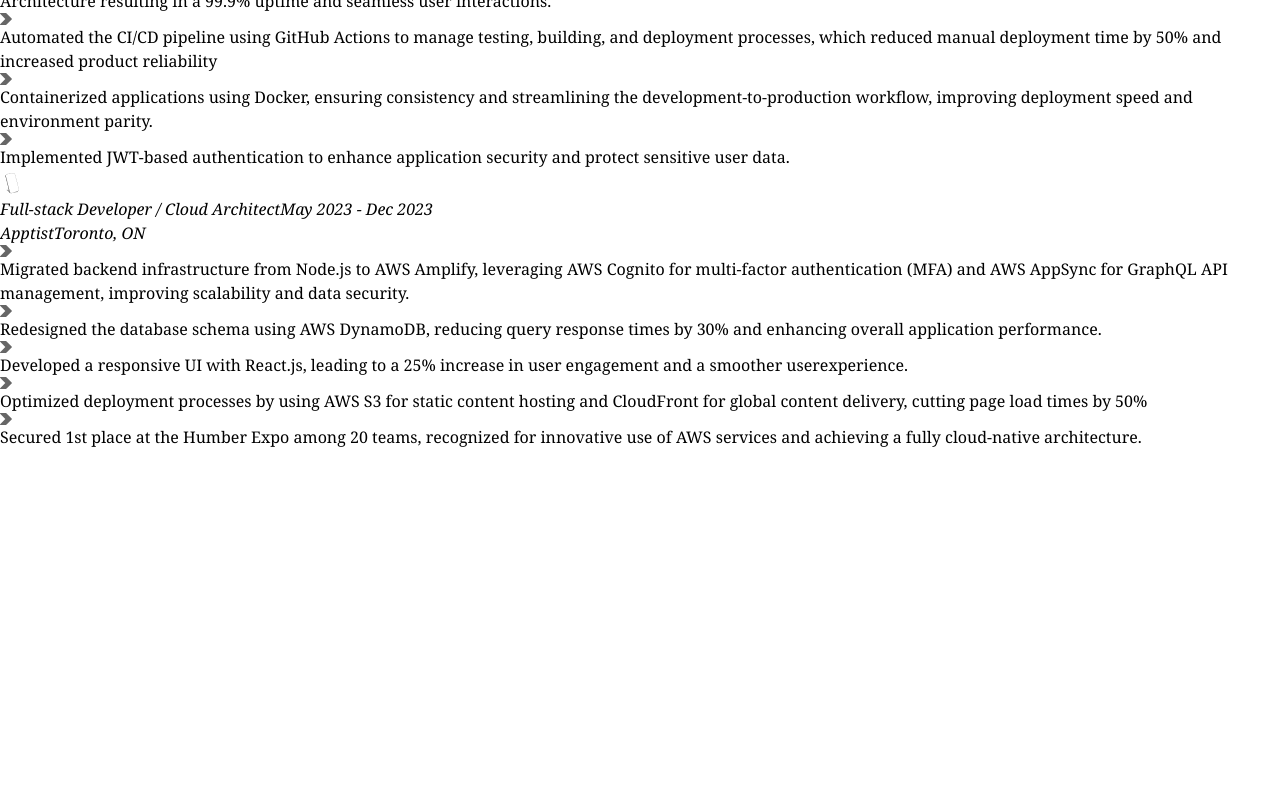
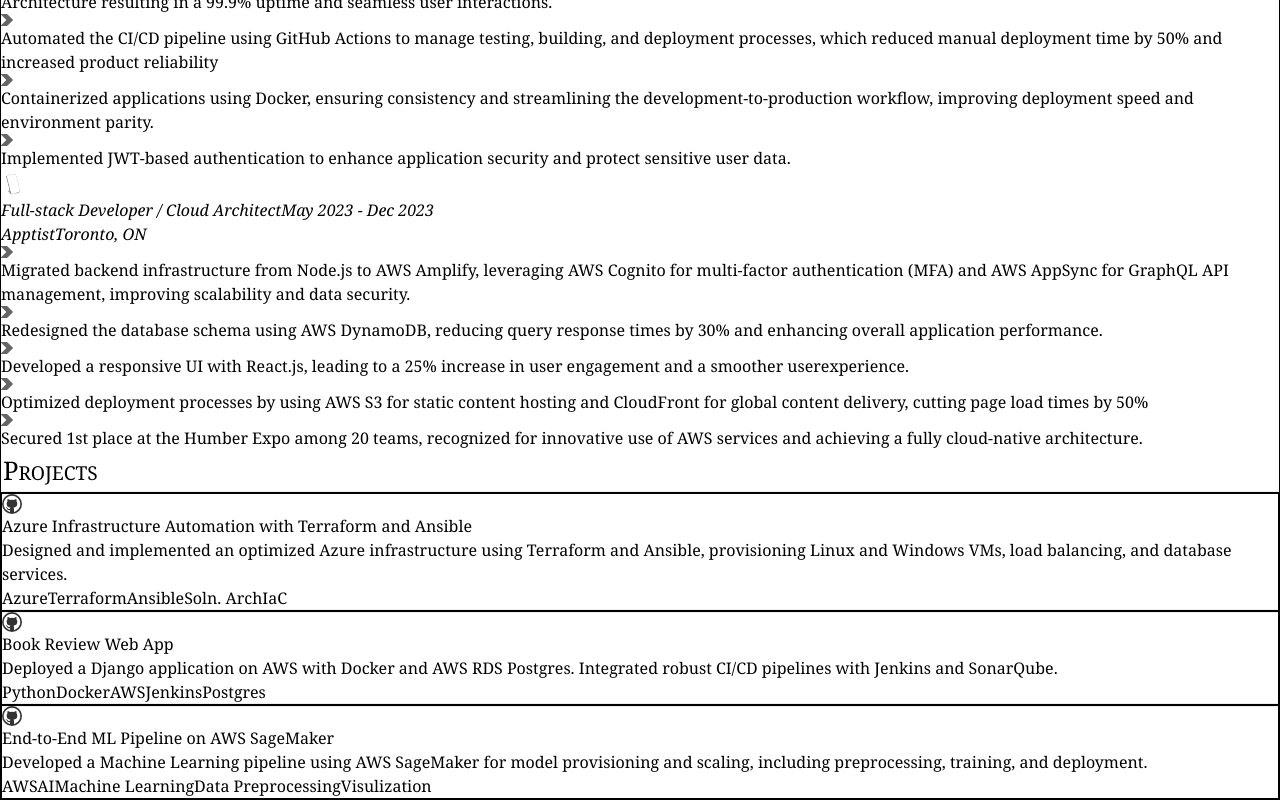
Before and after one commit to Nisarg851/Portfolio, a React (Vite) app: page / in a window 1280 px wide. Shown: the part 384-1184 px from the top of the page. Before the commit the page ends 833 px from the top, so only its background shows below. Built offline with nearby package versions, Linux system fonts and the light colour scheme.

Commit message:
Project Section Ready!

```diff
--- a/public/resume_components.json
+++ b/public/resume_components.json
@@ -51,17 +51,33 @@
       {
         "name": "Azure Infrastructure Automation with Terraform and Ansible",
         "description": "Designed and implemented an optimized Azure infrastructure using Terraform and Ansible, provisioning Linux and Windows VMs, load balancing, and database services.",
-        "source_code": "https://github.com/Nisarg851/N01579649_Terraform_Azure_Infra"
+        "source_code": "https://github.com/Nisarg851/N01579649_Terraform_Azure_Infra",
+        "implementation_link": "#",
+        "tags": [{"azure":"Azure"},
+          {"terraform":"Terraform"},
+          {"ansible":"Ansible"},
+          {"solution_architect":"Soln. Arch"}, {"iac":"IaC"}]
       },
       {
         "name": "Book Review Web App",
         "description": "Deployed a Django application on AWS with Docker and AWS RDS Postgres. Integrated robust CI/CD pipelines with Jenkins and SonarQube.",
-        "source_code": "https://github.com/Nisarg851/virtualization-book-review"
+        "source_code": "https://github.com/Nisarg851/virtualization-book-review",
+        "implementation_link": "#",
+        "tags": [{"python":"Python"},
+        {"docker":"Docker"},
+        {"aws":"AWS"},
+        {"jenkins":"Jenkins"},
+        {"postgres":"Postgres"}]
       },
       {
         "name": "End-to-End ML Pipeline on AWS SageMaker",
         "description": "Developed a Machine Learning pipeline using AWS SageMaker for model provisioning and scaling, including preprocessing, training, and deployment.",
-        "source_code": "https://github.com/Nisarg851/virtualization-book-review"
+        "source_code": "https://github.com/Nisarg851/virtualization-book-review",
+        "implementation_link": "#",
+        "tags": [{"aws":"AWS"},
+        {"ai":"AI"},
+        {"ml":"Machine Learning"},
+        {"preprocessing":"Data Preprocessing"}, {"visulization":"Visulization"}]
       }
     ],
     "education_and_certifications": [
--- a/src/App.css
+++ b/src/App.css
@@ -36,3 +36,7 @@
 .highlight {
     border: 1px solid black;
 }
+
+.highlight-with-child * {
+    border: 1px solid black;
+}
--- a/src/App.jsx
+++ b/src/App.jsx
@@ -3,7 +3,7 @@
 
 function App() {
   return (
-    <div className='w-full flex justify-center items-center'>
+    <div className='highlight w-full flex justify-center items-center'>
       <ResumePage/>
     </div>
   )
--- /dev/null
+++ b/src/Components/Common/Tag.jsx
@@ -0,0 +1,6 @@
+const Tag = (tag) => {
+    return <a href={`/tag/${Object.keys(tag.tag)[0]}`}
+    className="w-fit h-fit text-[0.7rem] text-nowrap px-2 py-0.5 bg-white rounded-[4px] tag">{Object.values(tag.tag)[0]}</a>
+}
+
+export default Tag;
--- /dev/null
+++ b/src/Components/Projects/ProjectCard.jsx
@@ -0,0 +1,28 @@
+import GitHubIcon from "/github-icon.svg";
+import Tag from "../Common/Tag";
+
+const ProjectCard = (project) => {
+    return (
+        <div className="card min-w-[31.7%] h-full me-4 rounded-md overflow-clip">
+            <div className="p-1.5 w-full h-[80%] overflow-hidden flex flex-col justify-between">
+                <div>
+                    <a href={project.project.source_code}
+                    className="flex justify-end"
+                    target="_blank">
+                        <img src={GitHubIcon} alt="link to Project"
+                        className="project-icon"/>
+                    </a>
+                    <h1 className="mt-2 text-xl leading-none hyphens-auto">{project.project.name}</h1>
+                </div>
+                <p className="description block-ellipsis leading-none hyphens-auto">{project.project.description}</p>
+            </div>
+            <div className="p-1 w-full min-h-[20%] flex flex-wrap gap-1 bg-gray-700 overflow-y-scroll">
+                {project.project.tags.map((tag, index) => {
+                    return <Tag key={index} tag={tag}/>
+                })}
+            </div>
+        </div>
+    );
+}
+
+export default ProjectCard;
--- /dev/null
+++ b/src/Components/Projects/index.jsx
@@ -0,0 +1,22 @@
+import "./style.css";
+import ProjectCard from "./ProjectCard";
+import resume_components from "../../../public/resume_components.json";
+
+const Projects = () => {
+    return (
+        <div>
+            <h2 className="flex justify-start text-xl title secondary-title">
+                <p>PROJECTS</p>
+            </h2>
+            <div className="py-2 w-full h-[40vh] flex justify-start items-center overflow-x-scroll">
+                {
+                    resume_components.projects.map((project, index) => {
+                        return <ProjectCard key={index} project={project} />;
+                    })
+                }
+            </div>
+        </div>
+    );
+}
+
+export default Projects;
--- /dev/null
+++ b/src/Components/Projects/style.css
@@ -0,0 +1,50 @@
+@keyframes card-pop-animation {
+    0% {
+        min-width: 30%;
+    }
+    100% {
+        min-width: 50%;
+        box-shadow: 0 0 8px black;
+    }
+}
+
+.card{
+    border: 1px solid black;
+    box-shadow: 0 0 2px black;
+}
+
+.card:hover{
+    animation: card-pop-animation 0.2s ease forwards;
+}
+
+.card:hover .description{
+    height: fit-content;
+}
+
+.project-icon{
+    display: absolute;
+    right: 0px;
+    width: 20px;
+    height: 20px;
+    border-radius: 50%;
+    background-color: #333;
+}
+
+.project-icon:hover {
+    background: linear-gradient(135deg, #ec57a9, #16306D);
+}
+
+.block-ellipsis {
+    display: -webkit-box;
+    -webkit-line-clamp: 4; /* Number of lines */
+    -webkit-box-orient: vertical;
+    overflow: hidden;
+    text-overflow: ellipsis;
+}
+
+.tag:hover{
+    color: white;
+    background-color: rgb(55,65,81);
+    border: 1px solid white;
+    box-shadow: 0px 0px 4px rgb(255, 255, 255);
+}
--- a/src/Components/ResumePage/index.jsx
+++ b/src/Components/ResumePage/index.jsx
@@ -1,12 +1,43 @@
 import "./style.css"
 import Header from "../Header";
 import WorkExperience from "../WorkExperience";
+import Projects from "../Projects";
+
+import { useRef, useEffect } from "react";
 
 const ResumePage = () => {
+
+    const containerRef = useRef(null);
+
+    const handleScroll = (e) => {
+        if (containerRef.current) {
+            const { scrollTop, scrollHeight, clientHeight } = containerRef.current;
+            if (scrollTop + clientHeight < scrollHeight && scrollTop > 0) {
+                e.preventDefault();
+            }
+        }
+    };
+
+    useEffect(() => {
+        const container = containerRef.current;
+        if (container) {
+            window.addEventListener('wheel', (e) => {
+                const isWithinContainer = container.contains(e.target);
+                if (!isWithinContainer) {
+                    container.scrollBy({ top: e.deltaY });
+                    e.preventDefault();
+                }
+            });
+
+            return () => window.removeEventListener('wheel', handleScroll);
+        }
+    }, []);
+
     return (
-        <div className='p-2 w-[45vw] h-[100vh] border-2 border-black overflow-y-scroll'>
-            <Header/>
-            <WorkExperience/>
+        <div ref={containerRef} className='my-4 p-2 w-[45vw] h-[95vh] border-2 border-black overflow-y-scroll flex flex-col gap-5'>
+            <Header className="component" />
+            <WorkExperience className="component"/>
+            <Projects className="component"/>
         </div>
     );
 }
--- a/src/Components/WorkExperience/index.jsx
+++ b/src/Components/WorkExperience/index.jsx
@@ -2,12 +2,16 @@
 import BulletPointIcon from "/bullet-point-icon.svg";
 import resume_components from "../../../public/resume_components.json";
 import { getImageUrl } from "../../utils/image_utils";
+import { useState } from "react";
 
 const ExperienceComponent = (experience) => {
-    console.log(getImageUrl(experience.experience.organization))
+    const [organizationLogoRingSize,setOrganizationLogoRingSize] = useState(2);
     return (
-        <li className="ms-5">
-            <span className={`absolute mt-0.5 flex items-center justify-center w-6 h-6 rounded-full -start-3 ring-2 ${experience.experience.duration.end=="Present" ? "ring-[#00ff00]" : "ring-[#0077b5]"}`}>
+        <li className="ms-5"
+            onMouseEnter={() => setOrganizationLogoRingSize(4)}
+            onMouseLeave={() => setOrganizationLogoRingSize(2)}
+        >
+            <span className={`absolute mt-0.5 flex items-center justify-center w-6 h-6 rounded-full -start-3 ring-${organizationLogoRingSize} ${experience.experience.duration.end=="Present" ? "ring-[#00ff00]" : "ring-[#0077b5]"}`}>
                 <img src={getImageUrl(experience.experience.organization)} alt={experience.experience.organization}
                 className="bg-white rounded-xl p-0.5"/>
             </span>
@@ -39,13 +43,13 @@
 
 const WorkExperience = () => {
     return (
-        <div className="h-[60%] overflow-hide w-highlight">
+        <div className="h-[60%] overflow-clip border-b-[1px] border-black">
             <h2 className="flex justify-start text-xl title secondary-title">
                 <p>WORK</p>
                 <p>EXPERIENCE</p>
             </h2>
             {/* <hr/> */}
-            <div className="h-full overflow-y-scroll">
+            <div className="h-[95%] overflow-y-scroll">
                 <ol className="mx-4 py-2 relative border-l-[1.5px] border-black">
                     {resume_components.work_experience.map((experience, index) => {
                         return <ExperienceComponent key={index} experience={experience}/>
--- a/src/Components/WorkExperience/style.css
+++ b/src/Components/WorkExperience/style.css
@@ -1,3 +1,7 @@
+.active{
+    box-shadow: 0px 0px 12px 4px rgb(0, 255, 0);
+}
+
 .pop-highlight:hover {
     padding: 4px 8px 4px 0px;
     cursor: pointer;
```
